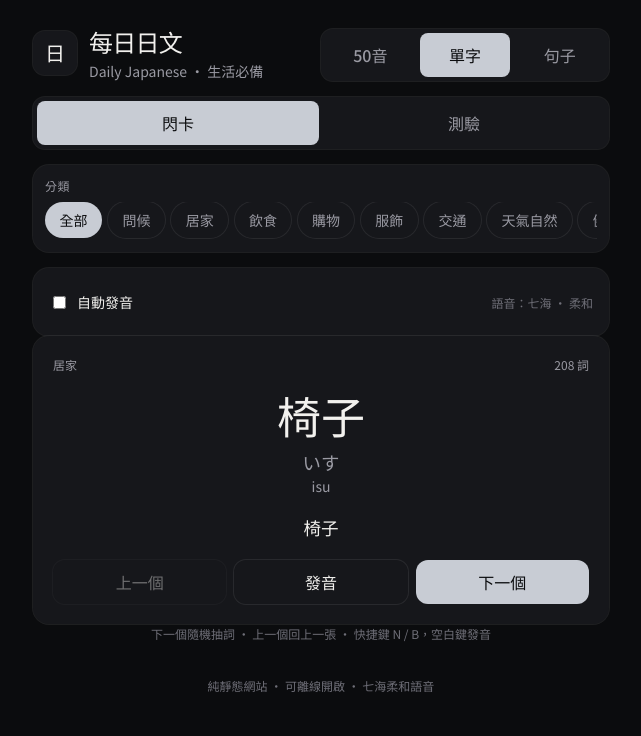
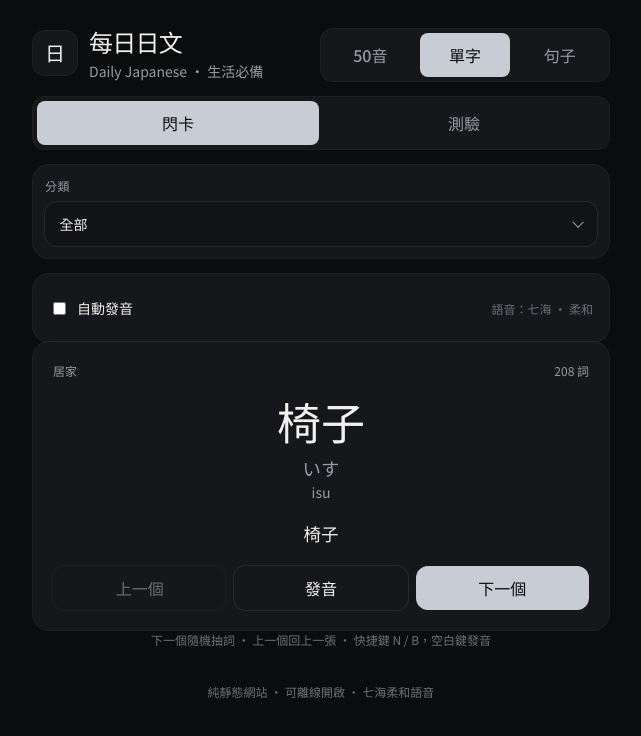
Before and after one commit to caroelvis/daily-japanese-vocab, a plain HTML site: page index.html in a window 1280 px wide. Both pictures are taken after a click on the button "單字". Shown: the whole page, without its empty margins (319-960 px from the left). Drawn offline with Linux system fonts and the light colour scheme.

Commit message:
Use a dropdown for word categories

```diff
--- a/js/app.js
+++ b/js/app.js
@@ -128,6 +128,30 @@
     return group;
   }
 
+  function selectRow(label, value, options, onPick) {
+    const group = document.createElement("div");
+    group.className = "tag-group";
+    const caption = document.createElement("span");
+    caption.className = "tag-label";
+    caption.textContent = label;
+    const wrap = document.createElement("div");
+    wrap.className = "select-wrap";
+    const select = document.createElement("select");
+    select.setAttribute("aria-label", label);
+    options.forEach((opt) => {
+      const option = document.createElement("option");
+      option.value = opt.value;
+      option.textContent = opt.label;
+      if (opt.value === value) option.selected = true;
+      select.appendChild(option);
+    });
+    select.addEventListener("change", () => onPick(select.value));
+    wrap.appendChild(select);
+    group.appendChild(caption);
+    group.appendChild(wrap);
+    return group;
+  }
+
   function renderModeNav() {
     const modes =
       state.content === "kana"
@@ -194,7 +218,7 @@
       );
     } else if (state.content === "words") {
       filtersEl.appendChild(
-        chipRow(
+        selectRow(
           "分類",
           state.wordCategory,
           [{ value: "all", label: "全部" }].concat(
--- a/styles.css
+++ b/styles.css
@@ -18,6 +18,9 @@ button:not(:disabled),[role=button]:not(:disabled){cursor:pointer}
 .chips{display:flex;gap:.4rem;overflow-x:auto;padding-bottom:2px;scrollbar-width:none}.chips::-webkit-scrollbar{display:none}
 .chip{height:2.25rem;flex:0 0 auto;border:0;border-radius:999px;padding:0 .9rem;background:var(--surface);color:var(--muted);box-shadow:var(--shadow);font:inherit;font-size:.875rem;font-weight:500}
 .chip.active{background:var(--accent);color:var(--accent-fg);box-shadow:none}
+.select-wrap{position:relative}
+.select-wrap select{width:100%;height:2.75rem;border:0;border-radius:12px;background:var(--bg-elevated);color:var(--fg);font:inherit;font-size:.875rem;font-weight:500;padding:0 2.4rem 0 .9rem;box-shadow:var(--shadow);appearance:none;color-scheme:dark;cursor:pointer}
+.select-wrap::after{content:"";position:absolute;right:.95rem;top:50%;width:.45rem;height:.45rem;border-right:1.5px solid var(--muted);border-bottom:1.5px solid var(--muted);transform:translateY(-70%) rotate(45deg);pointer-events:none}
 .note{margin:0;color:var(--muted);font-size:.875rem;line-height:1.6}
 .chart-title{margin:0 0 .5rem;font-size:.75rem;font-weight:500;color:var(--muted)}
 .chart-table{width:100%;border-collapse:separate;border-spacing:4px}.chart-table th{font-size:11px;font-weight:500;color:var(--subtle)}
```
